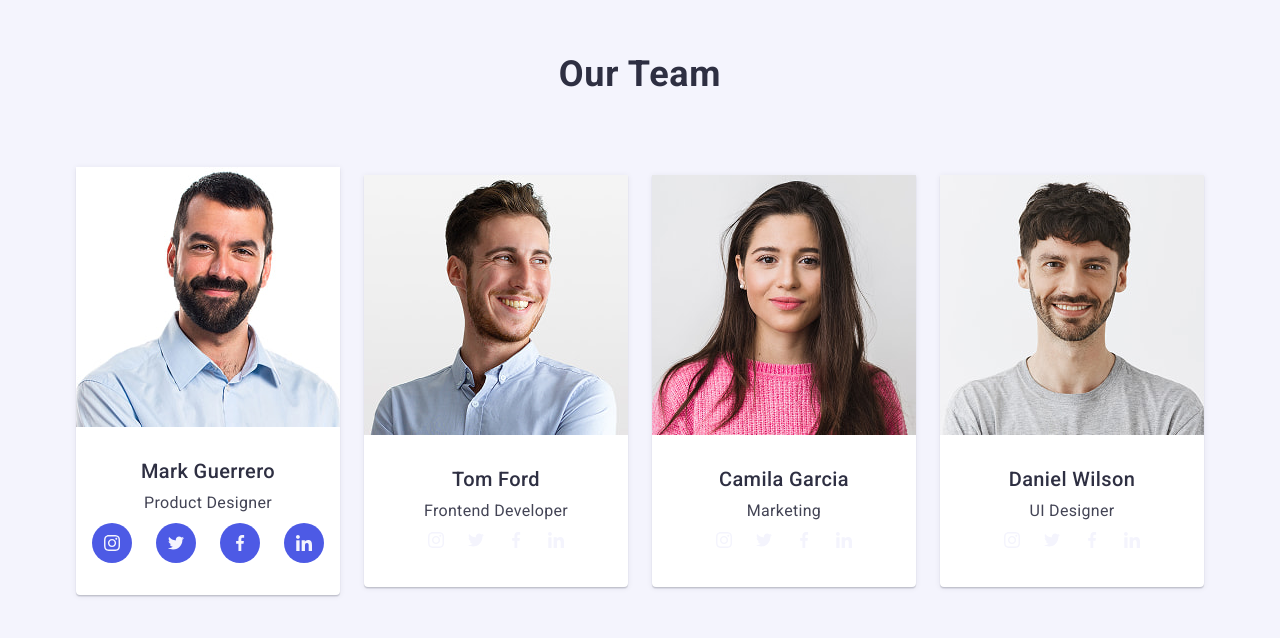
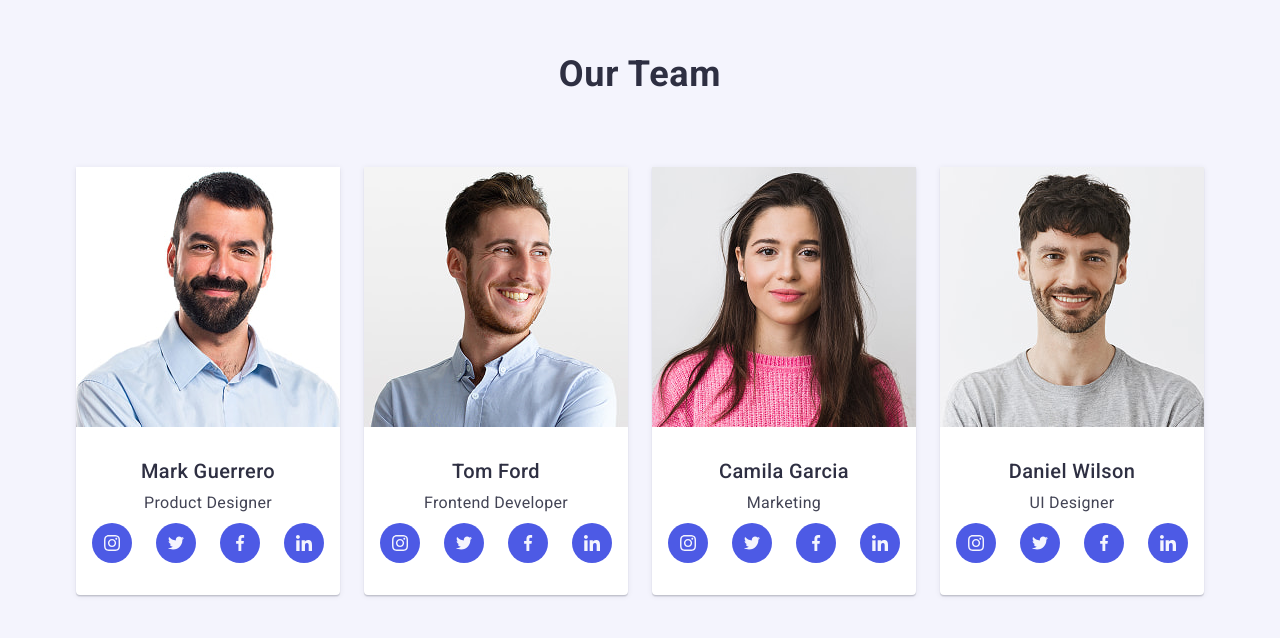
Before and after one commit to vitalii-dylovyi/goit-markup-hw-04, a plain HTML site: page index.html in a window 1280 px wide. Shown: the part 1202-1840 px from the top of the page. Drawn offline with nearby package versions, Linux system fonts and the light colour scheme; files whose address does not match are found by name.

Commit message:
fix errors

```diff
--- a/css/styles.css
+++ b/css/styles.css
@@ -180,6 +180,7 @@ h3 {
 .address-link {
   line-height: 1.5;
   color: var(--text-color);
+  transition: color 250ms cubic-bezier(0.4, 0, 0.2, 1);
 }
 
 .address-link:hover,
@@ -249,6 +250,9 @@ h3 {
 
 .advantages-icon-block {
   width: 100%;
+  display: flex;
+  align-items: center;
+  justify-content: center;
   height: 112px;
   padding: 24px 0;
   text-align: center;
@@ -437,7 +441,8 @@ h3 {
   transition: background-color 250ms cubic-bezier(0.4, 0, 0.2, 1);
 }
 
-.footer-socials-link:hover {
+.footer-socials-link:hover,
+.footer-socials-link:focus {
   background-color: var(--success-color);
 }
 
--- a/index.html
+++ b/index.html
@@ -167,24 +167,32 @@
                 <p class="team-member-role">Frontend Developer</p>
                 <ul class="member-socials">
                   <li class="member-socials-item">
-                    <svg width="16" height="16">
+                    <a class="member-socials-link" href="https://instagram.com">
+                      <svg class="member-socials-icon" width="16" height="16">
                         <use href="./images/icons.svg#icon-instagram"></use>
                       </svg>
+                    </a>
                   </li>
                   <li class="member-socials-item">
-                    <svg width="16" height="16">
+                    <a class="member-socials-link" href="https://x.com">
+                      <svg class="member-socials-icon" width="16" height="16">
                         <use href="./images/icons.svg#icon-twitter"></use>
                       </svg>
+                    </a>
                   </li>
                   <li class="member-socials-item">
-                    <svg width="16" height="16">
+                    <a class="member-socials-link" href="https://facebook.com">
+                      <svg class="member-socials-icon" width="16" height="16">
                         <use href="./images/icons.svg#icon-facebook"></use>
                       </svg>
+                    </a>
                   </li>
                   <li class="member-socials-item">
-                    <svg width="16" height="16">
+                    <a class="member-socials-link" href="https://linkedin.com">
+                      <svg class="member-socials-icon" width="16" height="16">
                         <use href="./images/icons.svg#icon-linkedin"></use>
                       </svg>
+                    </a>
                   </li>
                 </ul>
               </div>
@@ -196,24 +204,32 @@
                 <p class="team-member-role">Marketing</p>
                 <ul class="member-socials">
                   <li class="member-socials-item">
-                    <svg width="16" height="16">
+                    <a class="member-socials-link" href="https://instagram.com">
+                      <svg class="member-socials-icon" width="16" height="16">
                         <use href="./images/icons.svg#icon-instagram"></use>
                       </svg>
+                    </a>
                   </li>
                   <li class="member-socials-item">
-                    <svg width="16" height="16">
+                    <a class="member-socials-link" href="https://x.com">
+                      <svg class="member-socials-icon" width="16" height="16">
                         <use href="./images/icons.svg#icon-twitter"></use>
                       </svg>
+                    </a>
                   </li>
                   <li class="member-socials-item">
-                    <svg width="16" height="16">
+                    <a class="member-socials-link" href="https://facebook.com">
+                      <svg class="member-socials-icon" width="16" height="16">
                         <use href="./images/icons.svg#icon-facebook"></use>
                       </svg>
+                    </a>
                   </li>
                   <li class="member-socials-item">
-                    <svg width="16" height="16">
+                    <a class="member-socials-link" href="https://linkedin.com">
+                      <svg class="member-socials-icon" width="16" height="16">
                         <use href="./images/icons.svg#icon-linkedin"></use>
                       </svg>
+                    </a>
                   </li>
                 </ul>
               </div>
@@ -225,24 +241,32 @@
                 <p class="team-member-role">UI Designer</p>
                 <ul class="member-socials">
                   <li class="member-socials-item">
-                    <svg width="16" height="16">
+                    <a class="member-socials-link" href="https://instagram.com">
+                      <svg class="member-socials-icon" width="16" height="16">
                         <use href="./images/icons.svg#icon-instagram"></use>
                       </svg>
+                    </a>
                   </li>
                   <li class="member-socials-item">
-                    <svg width="16" height="16">
+                    <a class="member-socials-link" href="https://x.com">
+                      <svg class="member-socials-icon" width="16" height="16">
                         <use href="./images/icons.svg#icon-twitter"></use>
                       </svg>
+                    </a>
                   </li>
                   <li class="member-socials-item">
-                    <svg width="16" height="16">
+                    <a class="member-socials-link" href="https://facebook.com">
+                      <svg class="member-socials-icon" width="16" height="16">
                         <use href="./images/icons.svg#icon-facebook"></use>
                       </svg>
+                    </a>
                   </li>
                   <li class="member-socials-item">
-                    <svg width="16" height="16">
+                    <a class="member-socials-link" href="https://linkedin.com">
+                      <svg class="member-socials-icon" width="16" height="16">
                         <use href="./images/icons.svg#icon-linkedin"></use>
                       </svg>
+                    </a>
                   </li>
                 </ul>
               </div>
@@ -384,28 +408,28 @@
           <p class="footer-socials-text">Social media</p>
 
           <ul class="footer-socials-list">
-            <li>
+            <li class="footer-socials-item">
               <a href="https://instagram.com" class="footer-socials-link">
                 <svg width="24" height="24" class="footer-socials-icon">
                   <use href="./images/icons.svg#icon-instagram"></use>
                 </svg>
               </a>
             </li>
-            <li>
+            <li class="footer-socials-item">
               <a href="https://x.com" class="footer-socials-link">
                 <svg width="24" height="24" class="footer-socials-icon">
                   <use href="./images/icons.svg#icon-twitter"></use>
                 </svg>
               </a>
             </li>
-            <li>
+            <li class="footer-socials-item">
               <a href="https://facebook.com" class="footer-socials-link">
                 <svg width="24" height="24" class="footer-socials-icon">
                   <use href="./images/icons.svg#icon-facebook"></use>
                 </svg>
               </a>
             </li>
-            <li>
+            <li class="footer-socials-item">
               <a href="https://linkedin.com" class="footer-socials-link">
                 <svg width="24" height="24" class="footer-socials-icon">
                   <use href="./images/icons.svg#icon-linkedin"></use>
```
Lines whose indentation alone changed are shown as unchanged.
